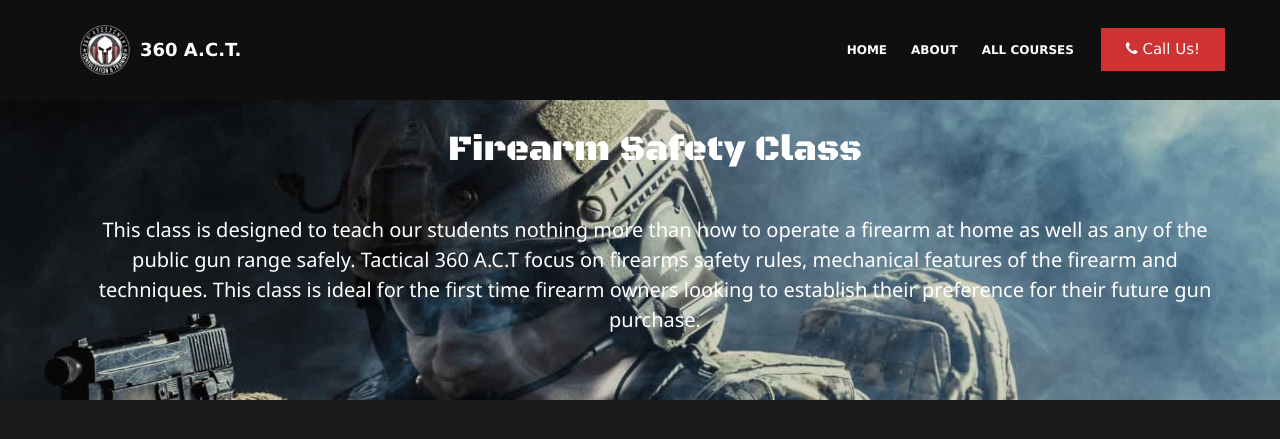
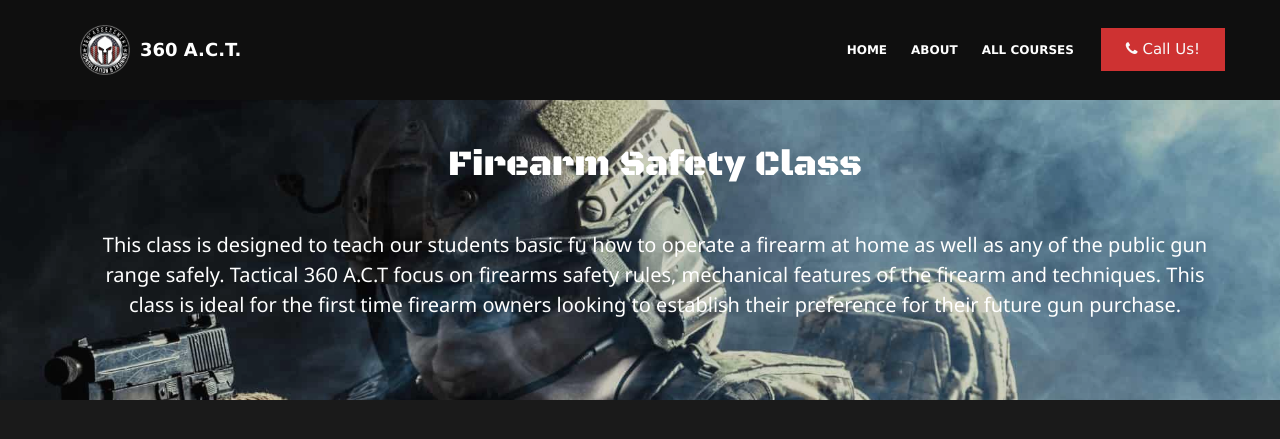
Before and after one commit to sduong9392/Tactical360ActWebsite, a Jekyll site: the page built from pages/Firearms Safety.md, in a window 1280 px wide and 1400 px high, cut to the strip 0-480 px from the top of the window. Shown: the top 439 px of the strip. Built offline with Jekyll 4.4.1, drawn with Linux system fonts in a browser that asks for light colours; comment, search, counter and statistics services are not loaded; some of the changed text lies outside the part shown.

Commit message:
pages/Firearms Safety.md updated from https://stackedit.io/

```diff
--- a/pages/Firearms Safety.md
+++ b/pages/Firearms Safety.md
@@ -2,11 +2,12 @@
 title: "Firearm Safety Class"
 price: "$50"
 image: "https://images.pexels.com/photos/3602946/pexels-photo-3602946.jpeg?auto=compress&cs=tinysrgb&dpr=2&h=750&w=1260"
-summary: This class is designed to teach our students nothing more than how to operate a firearm at home as well as any of the public gun range safely.  Tactical 360 A.C.T focus on firearms safety rules, mechanical features of the firearm and techniques.  This class is ideal for the first time firearm owners looking to establish their preference for their future gun purchase.
+summary: This class is designed to teach our students basic fu how to operate a firearm at home as well as any of the public gun range safely.  Tactical 360 A.C.T focus on firearms safety rules, mechanical features of the firearm and techniques.  This class is ideal for the first time firearm owners looking to establish their preference for their future gun purchase.
 tag: "featured"
 ---
 
 
 <!--stackedit_data:
-eyJoaXN0b3J5IjpbLTEwNTc4NDkxNCwtNDk1OTkyODgwXX0=
+eyJoaXN0b3J5IjpbLTkyMjc1Nzc1OCwtMTA1Nzg0OTE0LC00OT
+U5OTI4ODBdfQ==
 -->
```
